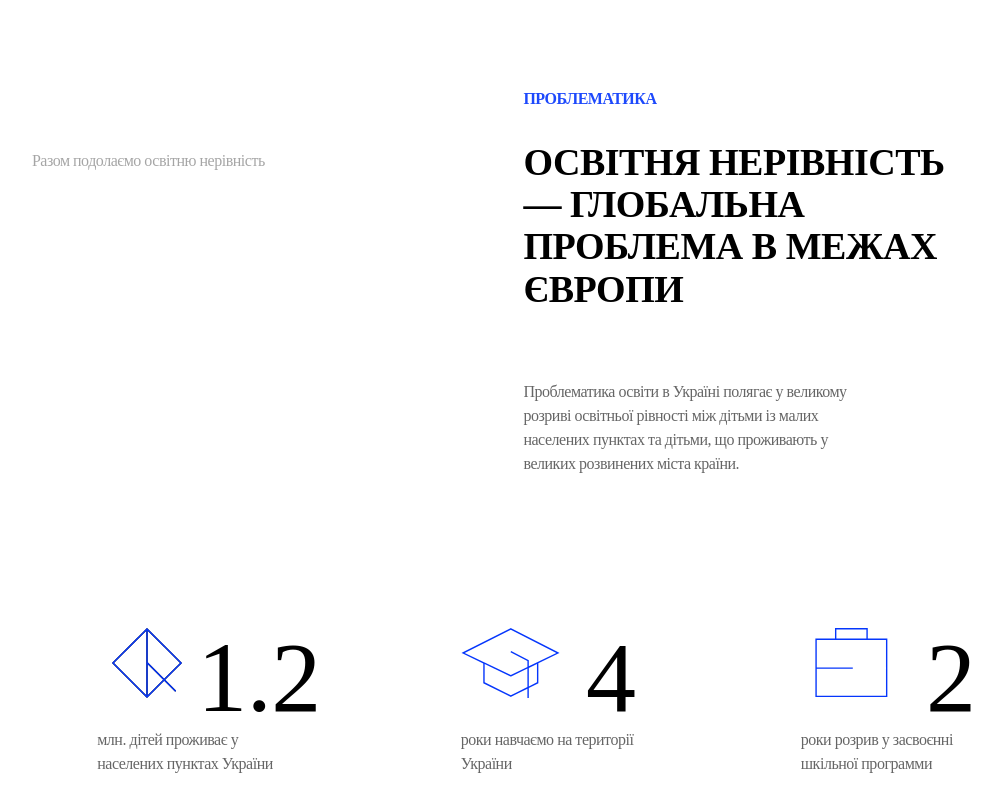
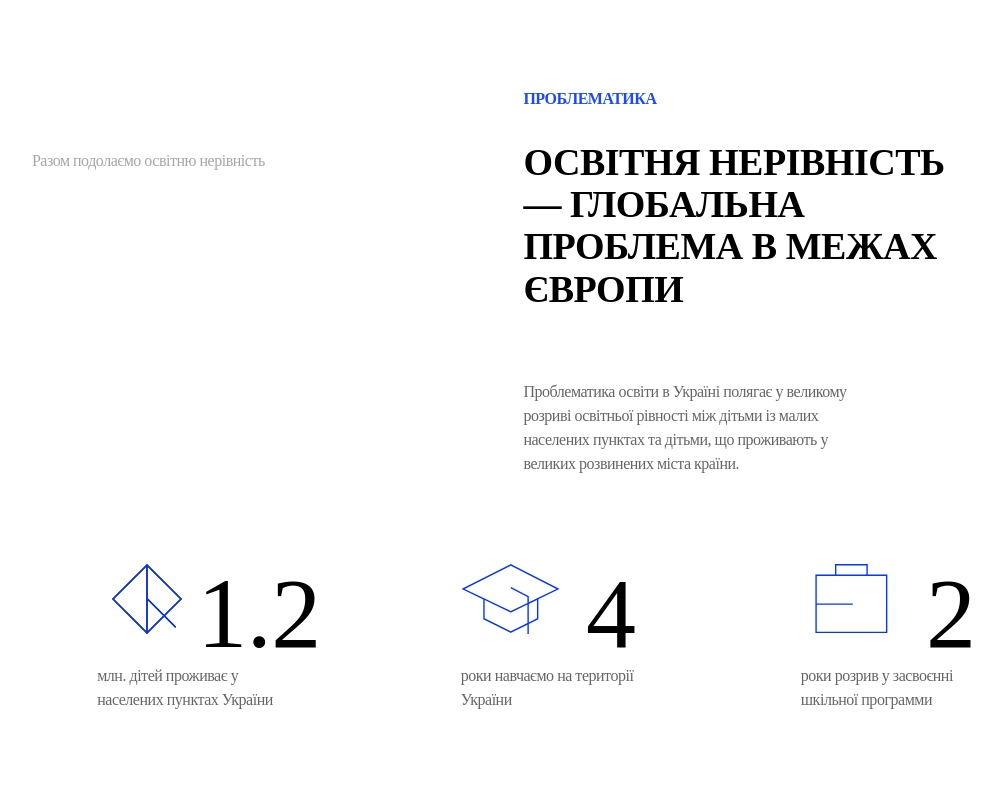
Before and after one commit to DmytroPuchkov/frontend-basic-course-prjctr, a plain HTML site: page w4_3/index.html in a window 1280 px wide. Shown: the part 832-1632 px from the top of the page, without its empty margins (91-1093 px from the left). Drawn offline with Linux system fonts and the light colour scheme.

Commit message:
Fix paddings

```diff
--- a/w4_3/styles/style.css
+++ b/w4_3/styles/style.css
@@ -200,7 +200,7 @@ a {
 .fourth {
   display: flex;
   flex-wrap: wrap;
-  padding: 10% 0;
+  padding: 10% 0 5%;
 }
 
 .fourth__left {
@@ -237,7 +237,7 @@ a {
 }
 
 .fifth {
-  padding: 24px 0;
+  padding: 24px 0 80px;
 }
 
 .fifth__inner {
@@ -387,4 +387,8 @@ a {
   .fifth__inner {
     gap: 48px;
   }
+
+  .fourth__right-heading {
+    margin-bottom: 40px;
+  }
 }
```
